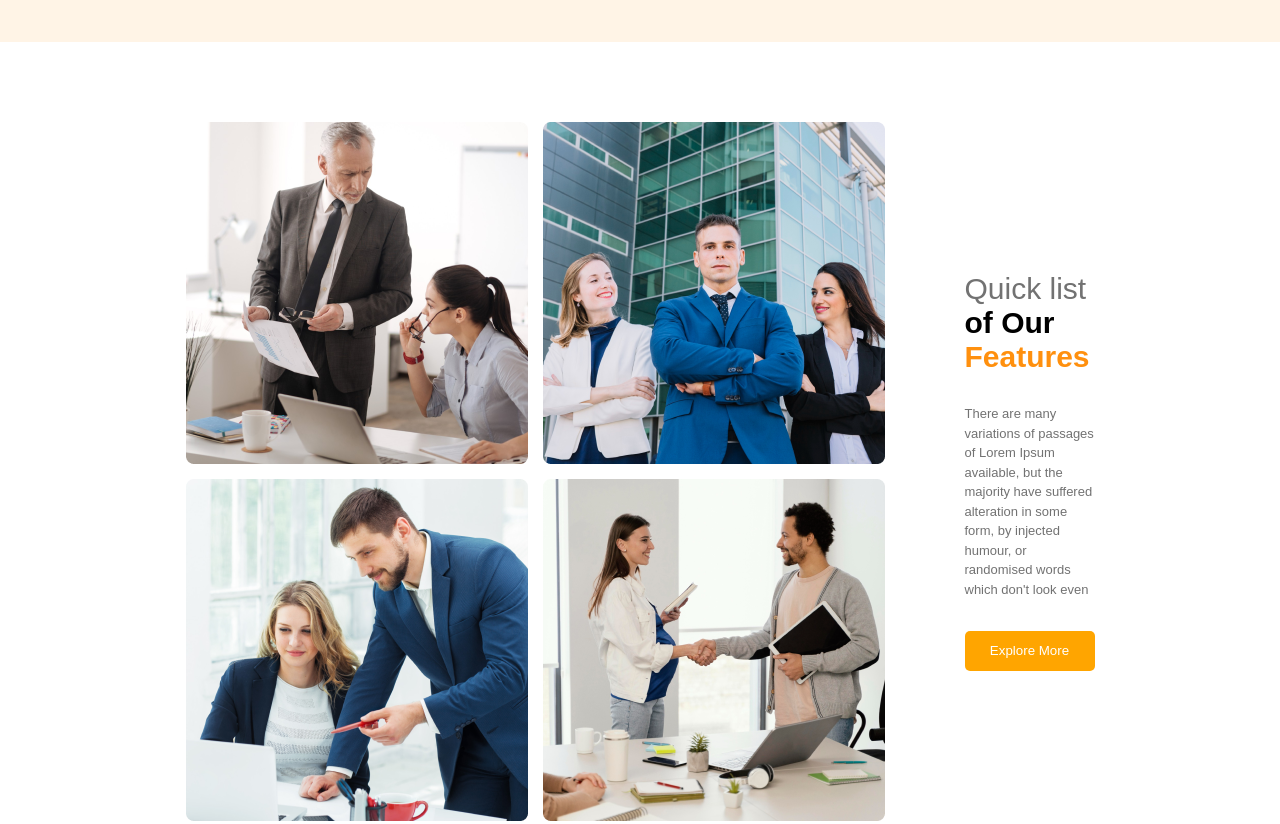
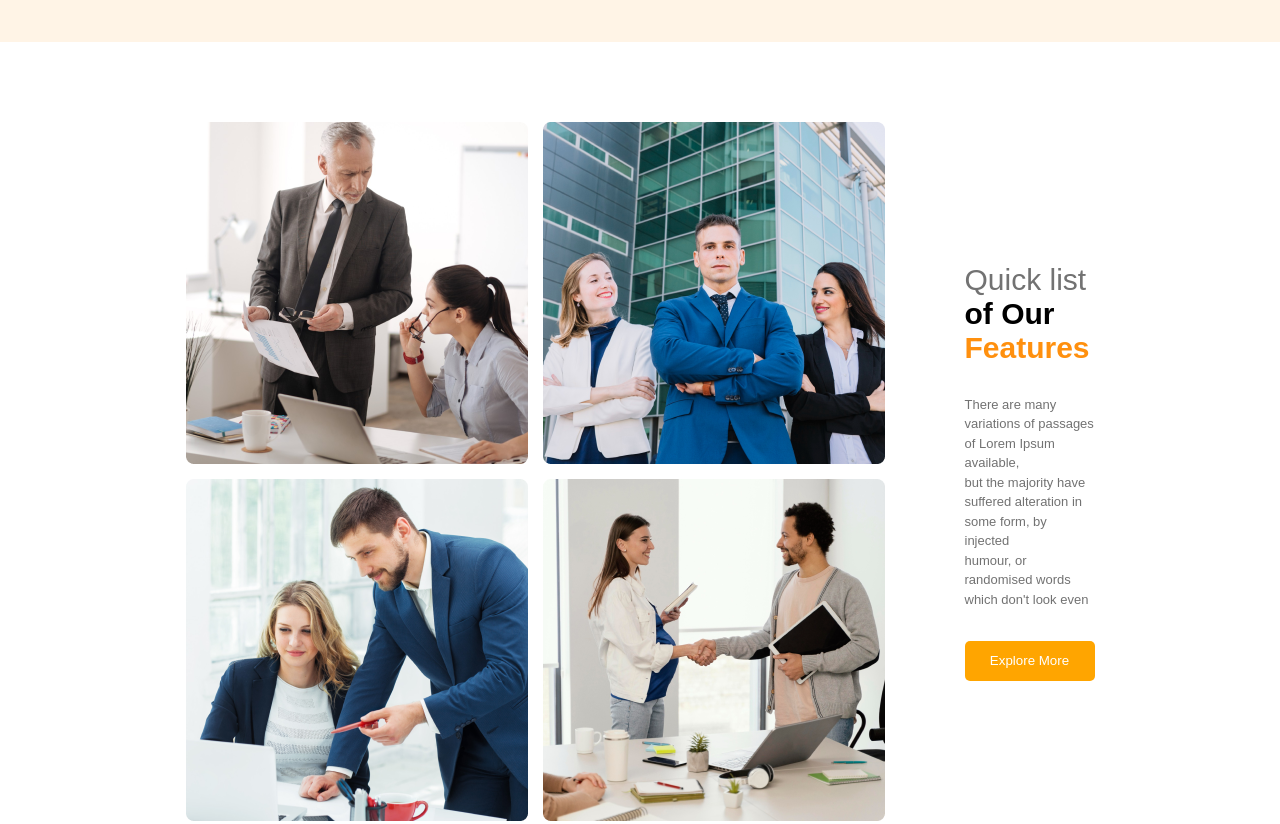
Before and after one commit to jahidcst/jahid-project-2, a plain HTML site: page index.html in a window 1280 px wide. Shown: the part 1157-1981 px from the top of the page. Drawn offline with Linux system fonts and the light colour scheme.

Commit message:
Complete

```diff
--- a/index.html
+++ b/index.html
@@ -44,8 +44,8 @@
                 <img src="images/team4.png" alt="">
             </div>
             <div class="container-details">
-                <h3><span class="font-style-1">Quick list</span> of Our <span class="font-style-2">Features</span></h3>
-                <p>There are many variations of passages of Lorem Ipsum available, but the majority have suffered alteration in some form, by injected humour, or randomised words which don't look even</p>
+                <h3><span class="font-style-1">Quick list</span> of Our <br> <span class="font-style-2">Features</span></h3>
+                <p>There are many variations of passages of Lorem Ipsum available, <br> but the majority have suffered alteration in some form, by injected <br> humour, or randomised words which don't look even</p>
                 <button class="btn-primary">Explore More</button>
             </div>
         </section>
```
